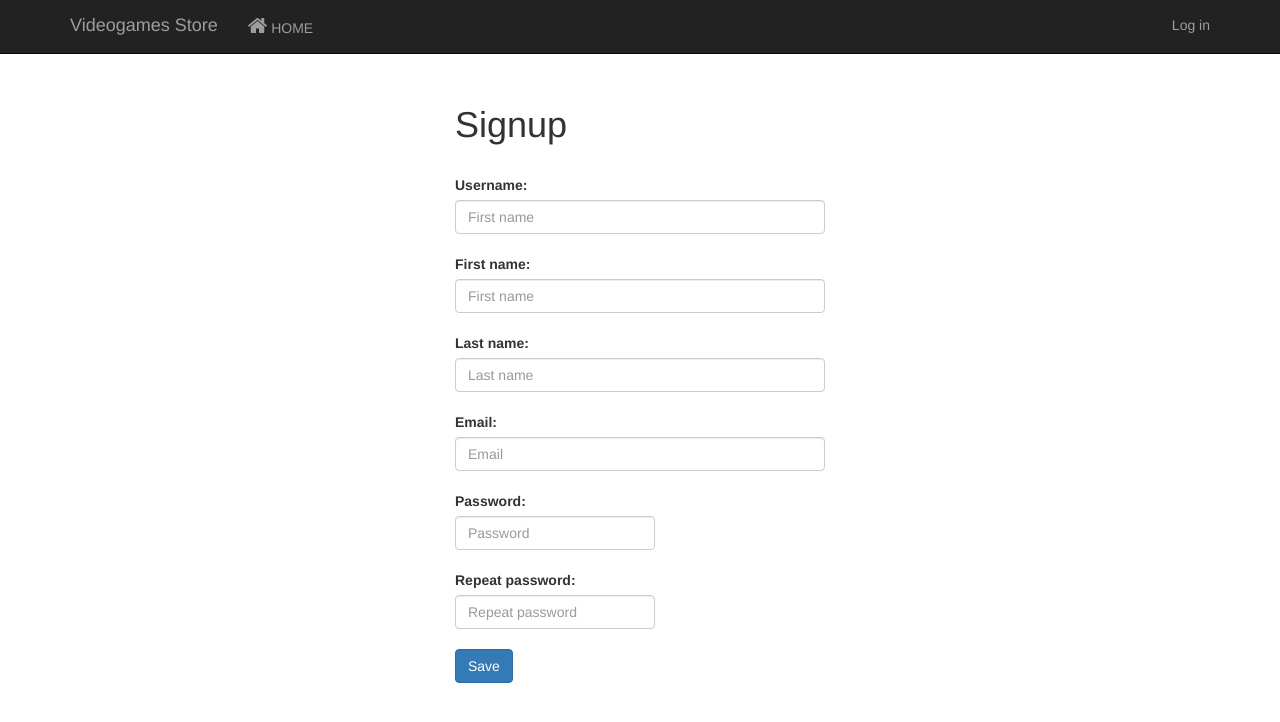
After one commit to timkav02/GameStore, a Django app: page /accounts/signup/ in a window 1280 px wide. The commit adds this page. Shown: the top 722 px of the page. Run offline with Django 3.2, Linux system fonts and the light colour scheme; some libraries are stand-ins or nearby versions.

Commit message:
commit two

```diff
--- a/gamestore/main/forms.py
+++ b/gamestore/main/forms.py
@@ -3,36 +3,104 @@ from django.contrib.auth.models import User
 from django.contrib.auth.forms import AuthenticationForm
 
 def validate_unique_user(error_message, **criteria):
-	existent_user = User.objects.filter(**criteria)
-	if existent_user:
-		raise forms.ValidationError(error_message)
+    existent_user = User.objects.filter(**criteria)
+
+    if existent_user:
+        raise forms.ValidationError(error_message)
+
 
 class AuthenticationForm(AuthenticationForm):
-	username = forms.CharField(
-	max_length=50,widget=forms.TextInput({'class': 'form-control','placeholder': 'User name'}))
-	password = forms.CharField(label="Password",widget=forms.PasswordInput({'class': 'form-control','placeholder': 'Password'}))
+    username = forms.CharField(
+        max_length=50,
+        widget=forms.TextInput({
+            'class': 'form-control',
+            'placeholder': 'User name'
+        })
+    )
+
+    password = forms.CharField(
+        label="Password",
+        widget=forms.PasswordInput({
+            'class': 'form-control',
+            'placeholder': 'Password'
+        })
+    )
+
 
 class SignupForm(forms.Form):
-	username = forms.CharField(	max_length=10, widget=forms.TextInput({	'class': 'form-control','placeholder': 'First name'	}))
-	first_name = forms.CharField(max_length=100,widget=forms.TextInput({'class': 'form-control','placeholder': 'First name'	}))
-	last_name = forms.CharField(max_length=200,widget=forms.TextInput({'class': 'form-control','placeholder': 'Last name'}))
-	email = forms.CharField(max_length=200,widget=forms.TextInput({'class': 'form-control','placeholder': 'Email'}))
-	password = forms.CharField(min_length=6,max_length=10,widget=forms.PasswordInput({'class': 'form-control','placeholder': 'Password'}))
-	repeat_password = forms.CharField(min_length=6,max_length=10,widget=forms.PasswordInput({'class': 'form-control','placeholder': 'Repeat password'}))
+    username = forms.CharField(
+       max_length=10,
+       widget=forms.TextInput({
+           'class': 'form-control',
+           'placeholder': 'First name'
+       })
+    )
 
-	def clean_username(self):
-		username = self.cleaned_data['username']
-		validate_unique_user(error_message='* Username already in use',	username=username)
-		return username
+    first_name = forms.CharField(
+        max_length=100,
+        widget=forms.TextInput({
+            'class': 'form-control',
+            'placeholder': 'First name'
+        })
+    )
 
-	def clean_email(self):
-		email = self.cleaned_data['email']
-		validate_unique_user(error_message='* Email already in use',email=email)
-		return email
+    last_name = forms.CharField(
+        max_length=200,
+        widget=forms.TextInput({
+            'class': 'form-control',
+            'placeholder': 'Last name'
+        })
+    )
 
-	def clean_repeat_password(self):
-		password1 = self.cleaned_data['password']
-		password2 = self.cleaned_data['repeat_password']
-		if password1 != password2:
-			raise forms.ValidationError('* Passwords did not match')
-		return password1
+    email = forms.CharField(
+        max_length=200,
+        widget=forms.TextInput({
+            'class': 'form-control',
+            'placeholder': 'Email'
+        })
+    )
+
+    password = forms.CharField(
+        min_length=6,
+        max_length=10,
+        widget=forms.PasswordInput({
+           'class': 'form-control',
+           'placeholder': 'Password'
+        })
+    )
+
+    repeat_password = forms.CharField(
+        min_length=6,
+        max_length=10,
+        widget=forms.PasswordInput({
+            'class': 'form-control',
+            'placeholder': 'Repeat password'
+        })
+    )
+
+    def clean_username(self):
+        username = self.cleaned_data['username']
+
+        validate_unique_user(
+            error_message='* Username already in use',
+            username=username)
+
+        return username
+
+    def clean_email(self):
+        email = self.cleaned_data['email']
+
+        validate_unique_user(
+            error_message='* Email already in use',
+            email=email)
+
+        return email
+
+    def clean_repeat_password(self):
+        password1 = self.cleaned_data['password']
+        password2 = self.cleaned_data['repeat_password']
+
+        if password1 != password2:
+            raise forms.ValidationError('* Passwords did not match')
+
+        return password1
--- a/gamestore/main/urls.py
+++ b/gamestore/main/urls.py
@@ -1,11 +1,13 @@
 from django.urls import path
+from . import views
 from django.contrib.auth.views import login
 from django.contrib.auth.views import logout
 from .forms import AuthenticationForm
-from . import views
+
 
 urlpatterns = [
     path(r'', views.index, name='index'),
-    path(r'accounts/login/', login, {'template_name': 'login.html','authentication_form': AuthenticationForm}, name='login'),
-    path(r'accounts/logout/', logout, {'next_page': '/'}, name='logout'),
+    path(r'accounts/login/', login, {'template_name': 'login.html', 'authentication_form': AuthenticationForm }, name='login'),
+    path(r'accounts/logout/', logout, {'next_page': '/' }, name='logout'),
+    path(r'accounts/signup/', views.signup, name='signup'),
 ]
--- a/gamestore/main/views.py
+++ b/gamestore/main/views.py
@@ -6,3 +6,27 @@ from django.contrib.auth.models import User
 # Create your views here.
 def index(request):
 	return render(request, 'main/index.html', {})
+
+@csrf_protect
+def signup(request):
+
+    if request.method == 'POST':
+
+        form = SignupForm(request.POST)
+
+        if form.is_valid():
+            user = User.objects.create_user(
+                username=form.cleaned_data['username'],
+                first_name=form.cleaned_data['first_name'],
+                last_name=form.cleaned_data['last_name'],
+                email=form.cleaned_data['email'],
+                password=form.cleaned_data['password']
+            )
+            user.save()
+
+            return render(request, 'main/create_account_success.html', {})
+
+    else:
+        form = SignupForm()
+
+    return render(request, 'main/signup.html', {'form': form})
--- a/gamestore/static/styles/site.css
+++ b/gamestore/static/styles/site.css
@@ -2,41 +2,50 @@
 .nav.navbar-nav .fa-shopping-cart {
  font-size: 1.5em;
 }
+
 .starter-template {
   padding: 70px 15px;
 }
+
 h2.panel-title {
   font-size: 25px;
 }
 
 /* Signin page */
-/* Styling extracted from http://getbootstrap.com/examples/signin/
-*/
+/* Styling extracted from http://getbootstrap.com/examples/signin/ */
+
 .form-signin {
     max-width: 330px;
     padding: 15px;
     margin: 0 auto;
 }
+
 .form-signin input[type="email"] {
     margin-bottom: -1px;
 }
+
 .form-signin input[type="email"] border-top {
     left-radius: 0;
    right-radius: 0;
 }
+
 .form-signin input[type="password"] {
     margin-bottom: 10px;
 }
+
 .form-signin input[type="password"] border-top {
     left-radius: 0;
     right-radius: 0;
 }
+
 .form-signin .form-signin-heading {
   margin-bottom: 10px;
 }
+
 .form-signin .checkbox {
   font-weight: normal;
 }
+
 .form-signin .form-control {
   position: relative;
   height: auto;
@@ -46,9 +55,11 @@ font-size: 25px;
   padding: 10px;
   font-size: 16px;
 }
+
 .form-signin .form-control:focus {
   z-index: 2;
 }
+
 .signin-errors-container .form-errors {
   padding: 0;
   display: flex;
@@ -57,6 +68,156 @@ font-size: 25px;
   align-items: center;
   color: red;
 }
+
 .signin-errors-container .form-errors li {
   max-width: 350px;
 }
+
+/* Account created page */
+.create-account-msg-container {
+    display: flex;
+    flex-direction: column;
+    align-items: center;
+    margin-top: 100px;
+}
+
+.create-account-msg-container .circle {
+    width: 200px;
+    height: 200px;
+    border: solid 3px;
+    display: flex;
+    flex-direction: column;
+    align-items: center;
+    padding-top: 30px;
+    border-radius: 50%;
+}
+
+.create-account-msg-container .fa-thumbs-o-up {
+    font-size: 9em;
+}
+
+.create-account-msg-container a {
+    font-size: 1.5em;
+}
+
+/* Sign up page */
+
+.account-details-container #id_password,
+.account-details-container #id_repeat_password {
+    width:200px;
+}
+
+.account-details-container {
+    max-width: 400px;
+    padding: 15px;
+    margin: 0 auto;
+}
+
+.account-details-container .btn.btn-primary {
+    margin-top:20px;
+}
+
+.account-details-container label {
+    margin-top: 20px;
+}
+
+.account-details-container .errorlist {
+    padding-left: 10px;
+    display: inline-block;
+    list-style: none;
+    color: red;
+}
+
+.game-container {
+    margin-top: 10px;
+    display:flex;
+    flex-direction: row;
+    flex-wrap: wrap;
+}
+
+.game-container .item-box {
+    flex-grow: 0;
+    align-self: auto;
+    width:339px;
+    margin: 0px 10px 20px 10px;
+    border: 1px solid #aba5a5;
+    padding: 10px;
+    background-color: #F0F0F0;
+}
+
+.game-container .item-box .add-to-cart {
+    margin-top: 15px;
+    float: right;
+}
+
+.game-container .item-box.promoted {
+    background-color:#d7e7f5;
+}
+
+.game-container .item-box .item-image {
+    float: left;
+}
+
+.game-container .item-box .item-info {
+    float: left;
+    margin-left: 15px;
+    width:100%;
+    max-width:170px;
+}
+
+.game-container .item-box .item-info p {
+    margin: 0 0 3px;
+}
+
+.game-container .item-box .item-info p.price {
+    font-weight: bold;
+    margin-top: 20px;
+    text-transform: uppercase;
+    font-size: 0.9em;
+}
+
+.game-container .item-box .item-info h3 {
+    max-width: 150px;
+    word-wrap: break-word;
+    margin: 0px 0px 10px 0px;
+}
+
+/* cart details */
+
+.cart-details h3 {
+    margin-bottom: 40px;
+}
+
+.cart-details .table tbody tr td:nth-child(2) {
+    width: 10%;
+}
+
+.cart-details .table tbody tr td:nth-child(3) {
+    width: 25%;
+}
+
+.cart-details .table tbody tr td:nth-child(4) {
+    width: 20%;
+}
+
+.has-errors input:focus {
+    border-color: red;
+    box-shadow: inset 0 1px 1px rgba(0,0,0,.075), 0 0 8px rgba(255,0,0,1);
+    webkit-box-shadow: inset 0 1px 1px rgba(0,0,0,.075), 0 0 8px rgba(255,0,0,1);
+}
+
+.has-errors input {
+    color: red;
+    border-color: red;
+}
+
+.cart-details .footer {
+    display:flex;
+    justify-content: space-between;
+}
+
+.cart-details .footer .total-value {
+    font-size: 1.4em;
+    font-weight: bold;
+    margin-left: 10px;
+}
--- a/gamestore/templates/_loginpartial.html
+++ b/gamestore/templates/_loginpartial.html
@@ -5,8 +5,7 @@
         <ul class="nav navbar-nav navbar-right">
         <li><span class="navbar-brand">Logged as:
         {{ user.username }}</span></li>
-        <li><a href="javascript:document.getElementById('
-        logoutForm').submit()">Log off</a></li>
+        <li><a href="javascript:document.getElementById('logoutForm').submit()">Log off</a></li>
         </ul>
     </form>
     {% else %}
--- /dev/null
+++ b/gamestore/templates/main/signup.html
@@ -0,0 +1,11 @@
+{% extends 'base.html' %}
+{% block 'content' %}
+    <div class="account-details-container">
+    <h1>Signup</h1>
+        <form action="{% url 'signup' %}" method="POST">
+        {% csrf_token %}
+        {{ form }}
+        <button class="btn btn-primary">Save</button>
+        </form>
+    </div>
+{% endblock %}
```
Also changed, not shown: gamestore/templates/main/create_account_success.html (added, +10 -0 lines), gamestore/db.sqlite3. Lines whose indentation alone changed are shown as unchanged.
